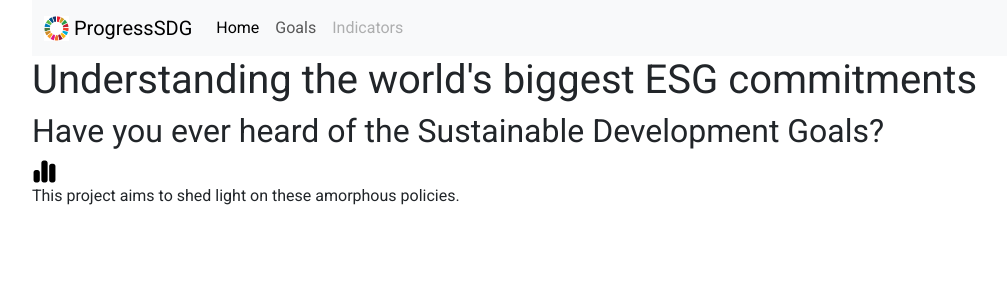
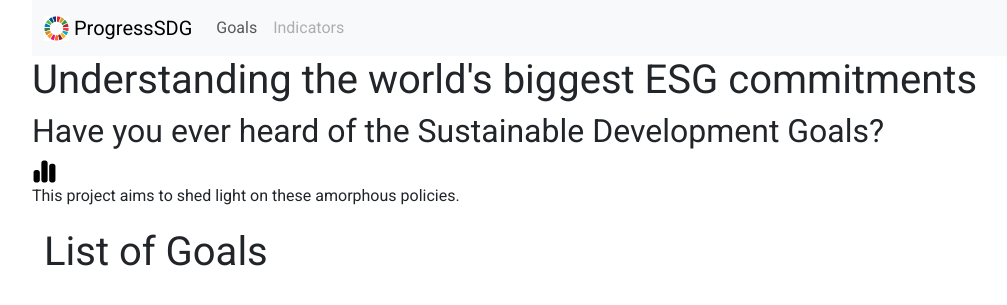
Before and after one commit to Taiyo-SK/progress-sdg, a Flask app: page / in a window 1280 px wide. Shown: the top 305 px of the page, without its empty margins (50-1057 px from the left). Run offline with Flask 2, Linux system fonts and the light colour scheme; data that the repository does not hold is empty.

Commit message:
moved goals list page to homepage; moving towards a single page application

```diff
--- a/server.py
+++ b/server.py
@@ -14,20 +14,12 @@ app.jinja_env.undefined = StrictUndefined
 
 ### Routes and views
 
+### Goals/homepage
+
 
 @app.route('/')
-def homepage():
-    """View homepage."""
-
-    return render_template('homepage.html')
-
-
-### Goals
-
-
-@app.route('/goals')
 def view_goals():
-    """View all SDGs."""
+    """View all SDGs. Acts as homepage."""
 
     goals = crud.get_goals()
     # progress = crud.get_progress() # might not need? trying to fix the goal cards
--- a/templates/base.html
+++ b/templates/base.html
@@ -42,16 +42,11 @@
               <div class="collapse navbar-collapse" id="navbarSupportedContent">
                 <ul class="navbar-nav me-auto mb-2 mb-lg-0">
 
-                  <!-- Item 1: home -->
+                  <!-- Item 1: goals -->
                   <li class="nav-item">
-                    <a class="nav-link active" aria-current="page" href="/">Home</a>
+                    <a class="nav-link" href="/">Goals</a>
                   </li>
-
-                  <!-- Item 2: goals -->
-                  <li class="nav-item">
-                    <a class="nav-link" href="/goals">Goals</a>
-                  </li>
-                  <!-- Item 3: indicators (disabled) -->
+                  <!-- Item 2: indicators (disabled) -->
                   <li class="nav-item">
                     <a class="nav-link disabled" href="/indicators">Indicators</a>
                   </li>
--- a/templates/goals.html
+++ b/templates/goals.html
@@ -3,6 +3,12 @@
 {% block title %}Sustainable Development Goals{% endblock %}
 
 {% block body %}
+<h1>Understanding the world's biggest ESG commitments</h1>
+
+    <h2>Have you ever heard of the Sustainable Development Goals?</h2>
+    <svg xmlns="http://www.w3.org/2000/svg" id="brand-icon" viewBox="0 0 448 512">! Font Awesome Pro 6.4.0 by @fontawesome - https://fontawesome.com License - https://fontawesome.com/license (Commercial License) Copyright 2023 Fonticons, Inc.<path d="M160 80c0-26.5 21.5-48 48-48h32c26.5 0 48 21.5 48 48V432c0 26.5-21.5 48-48 48H208c-26.5 0-48-21.5-48-48V80zM0 272c0-26.5 21.5-48 48-48H80c26.5 0 48 21.5 48 48V432c0 26.5-21.5 48-48 48H48c-26.5 0-48-21.5-48-48V272zM368 96h32c26.5 0 48 21.5 48 48V432c0 26.5-21.5 48-48 48H368c-26.5 0-48-21.5-48-48V144c0-26.5 21.5-48 48-48z"/></svg>
+    <p>This project aims to shed light on these amorphous policies.</p>
+
 <div class="container pt-1">
     <div class="row">
         <h1>List of Goals</h1>
--- a/templates/homepage.html
+++ /dev/null
@@ -1,10 +0,0 @@
-{% extends 'base.html' %}
-{% block title %}Progress on the Sustainable Development Goals {% endblock %}
-
-{% block body %}
-    <h1>Understanding the world's biggest ESG commitments</h1>
-
-    <h2>Have you ever heard of the Sustainable Development Goals?</h2>
-    <svg xmlns="http://www.w3.org/2000/svg" id="brand-icon" viewBox="0 0 448 512">! Font Awesome Pro 6.4.0 by @fontawesome - https://fontawesome.com License - https://fontawesome.com/license (Commercial License) Copyright 2023 Fonticons, Inc.<path d="M160 80c0-26.5 21.5-48 48-48h32c26.5 0 48 21.5 48 48V432c0 26.5-21.5 48-48 48H208c-26.5 0-48-21.5-48-48V80zM0 272c0-26.5 21.5-48 48-48H80c26.5 0 48 21.5 48 48V432c0 26.5-21.5 48-48 48H48c-26.5 0-48-21.5-48-48V272zM368 96h32c26.5 0 48 21.5 48 48V432c0 26.5-21.5 48-48 48H368c-26.5 0-48-21.5-48-48V144c0-26.5 21.5-48 48-48z"/></svg>
-    <p>This project aims to shed light on these amorphous policies.</p>
-{% endblock %}
```
